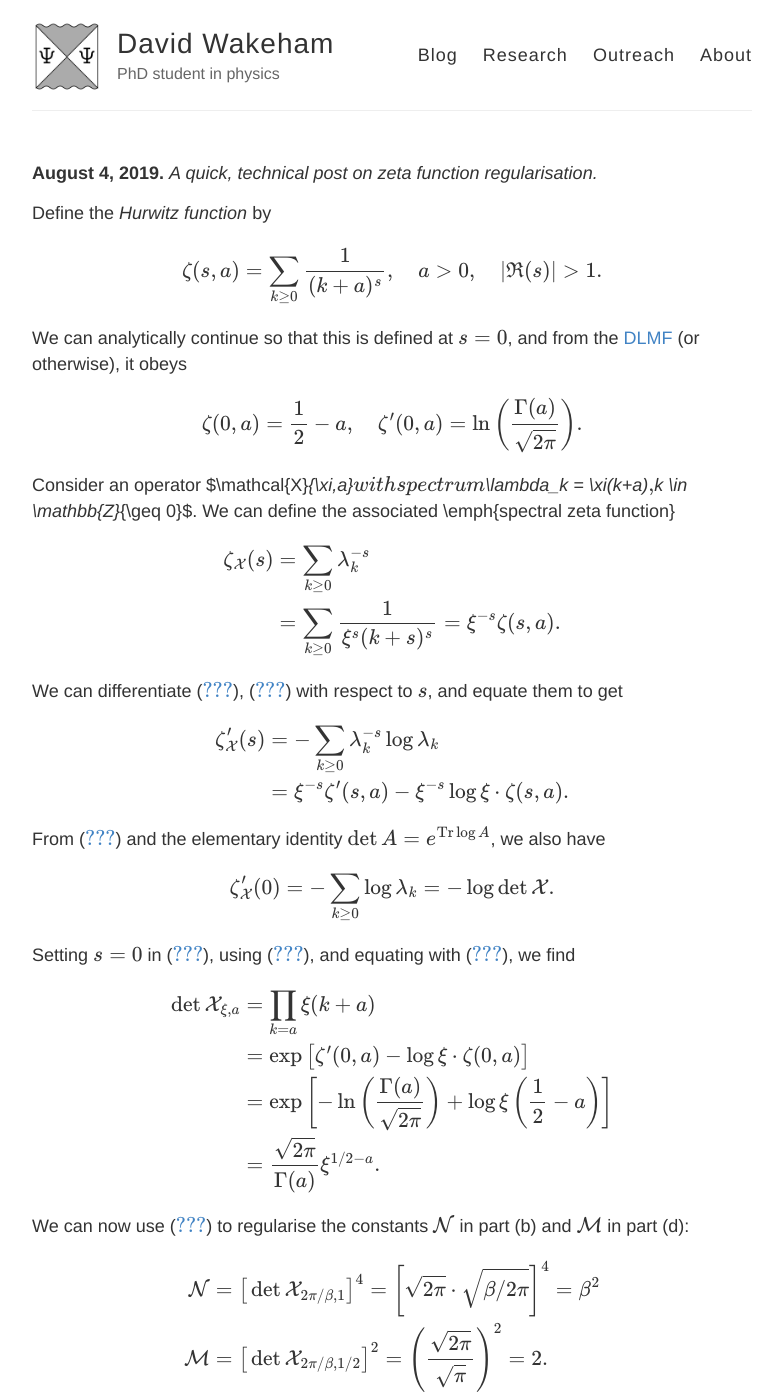
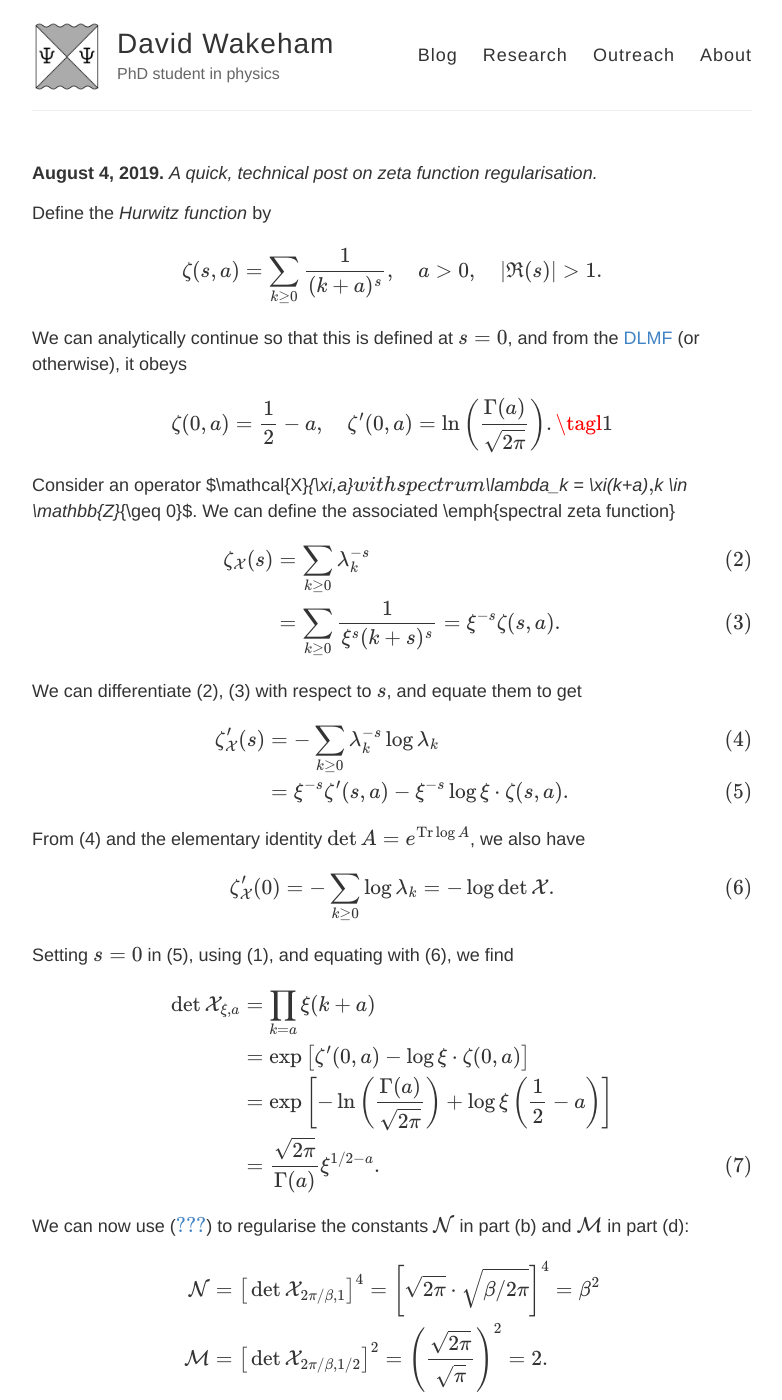
Before and after one commit to hapax/hapax.github.io, a Jekyll site: the page built from assets/zeta-regularisation.md, in a window 1280 px wide and 1400 px high. Shown: the whole window, without its empty margins (248-1030 px from the left). Built offline with Jekyll 4.4.1, drawn with Linux system fonts in a browser that asks for light colours; our own code applies the rules of GitHub Pages for plain Markdown files; formulas are drawn with MathJax 3; a script that is not in the unit is left out.

Commit message:
Update zeta-regularisation.md

```diff
--- a/assets/zeta-regularisation.md
+++ b/assets/zeta-regularisation.md
@@ -19,7 +19,7 @@ We can analytically continue so that this is defined at $s = 0$, and from the [D
 
 $$
 \zeta(0, a)= \frac{1}{2} - a, \quad \zeta'(0, a) = \ln
-\left(\frac{\Gamma(a)}{\sqrt{2\pi}}\right).\label{zeta0}
+\left(\frac{\Gamma(a)}{\sqrt{2\pi}}\right).\tagl{1}
 $$
 
 Consider an operator $\mathcal{X}_{\xi,a}$ with spectrum $\lambda_k = \xi(k+a)$, $k \in \mathbb{Z}_{\geq 0}$.
@@ -27,34 +27,34 @@ We can define the associated \emph{spectral zeta function}
 
 $$
   \begin{align}
-    \zeta_\mathcal{X}(s) & = \sum_{k \geq 0} \lambda_k^{-s}\label{zeta1}\\
+    \zeta_\mathcal{X}(s) & = \sum_{k \geq 0} \lambda_k^{-s}\tag{2}\\
    & = \sum_{k \geq 0}\frac{1}{\xi^s(k+s)^s} =
-      \xi^{-s}\zeta(s, a). \label{zeta2}
+      \xi^{-s}\zeta(s, a). \tag{3}
   \end{align}
 $$
 
-We can differentiate (\ref{zeta1}), (\ref{zeta2}) with respect to $s$, and equate them
+We can differentiate (2), (3) with respect to $s$, and equate them
 to get
 
 $$
   \begin{align}
     \zeta'_\mathcal{X}(s) & = -\sum_{k \geq 0}
-                            \lambda_k^{-s}\log\lambda_k \label{zeta3}\\
+                            \lambda_k^{-s}\log\lambda_k \tag{4}\\
    & = \xi^{-s}\zeta'(s,a) - \xi^{-s}\log \xi \cdot \zeta(s,
-     a). \label{zeta4}
+     a). \tag{5}
   \end{align}
 $$
 
-From (\ref{zeta3}) and the elementary identity $\det A = e^{\mathrm{Tr} \log A}$, we also have
+From (4) and the elementary identity $\det A = e^{\mathrm{Tr} \log A}$, we also have
 
 $$
 \begin{equation}
     \zeta'_\mathcal{X}(0) = -\sum_{k \geq 0} \log \lambda_k = -\log
-    \det \mathcal{X}. \label{zeta5}
+    \det \mathcal{X}. \tag{6}
 \end{equation}
 $$
 
-Setting $s = 0$ in (\ref{zeta4}), using (\ref{zeta0}), and equating with (\ref{zeta5}), we find
+Setting $s = 0$ in (5), using (1), and equating with (6), we find
 
 $$
 \begin{align}
@@ -63,7 +63,7 @@ $$
                                 \cdot \zeta(0,a)\right] \notag \\
   & = \exp \left[-\ln \left(\frac{\Gamma(a)}{\sqrt{2\pi}}\right) +\log
     \xi\left(\frac{1}{2} - a\right) \right] \notag \\
-  & = \frac{\sqrt{2\pi}}{\Gamma(a) }\xi^{1/2-a}. \label{final}
+  & = \frac{\sqrt{2\pi}}{\Gamma(a) }\xi^{1/2-a}. \tag{7}
   \end{align}
 $$
 
```
